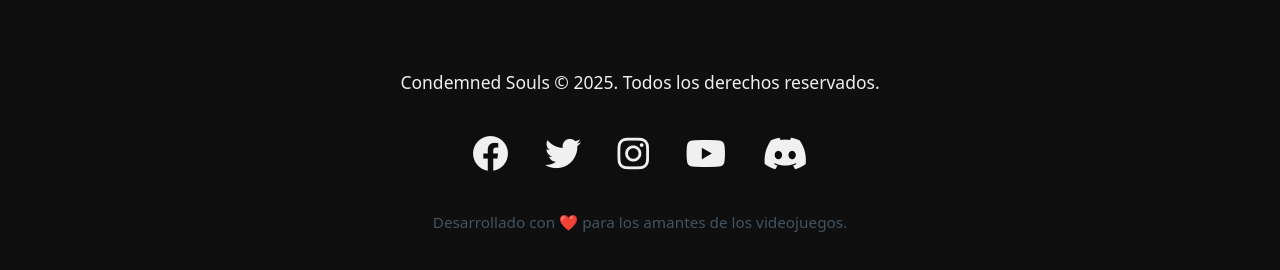
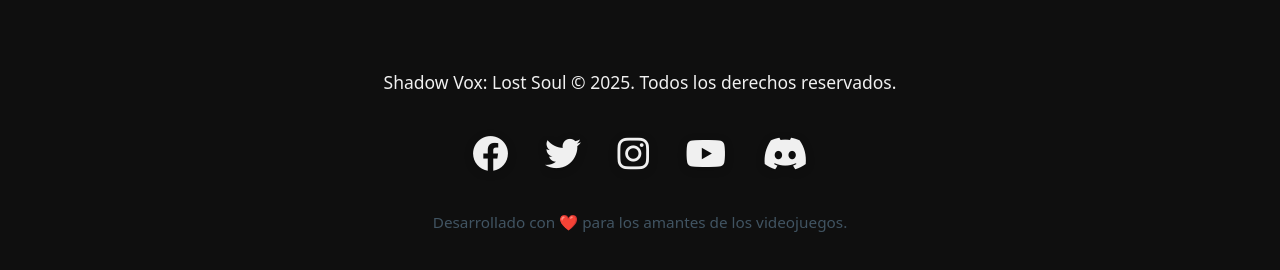
Before and after one commit to Chilonides/ShadowVox, a plain HTML site: page index.html in a window 1280 px wide. Shown: the part 3626-3896 px from the top of the page. Drawn offline with nearby package versions, Linux system fonts and the light colour scheme.

Commit message:
footpage updated

```diff
--- a/index.html
+++ b/index.html
@@ -305,7 +305,7 @@
 
     <footer class="container">
       <small>
-        Condemned Souls © 2025. Todos los derechos reservados.
+        Shadow Vox: Lost Soul © 2025. Todos los derechos reservados.
         <div class="social-icons">
           <a href="https://facebook.com" target="_blank" aria-label="Facebook"><i class="fab fa-facebook"></i></a>
           <a href="https://twitter.com" target="_blank" aria-label="Twitter"><i class="fab fa-twitter"></i></a>
```
